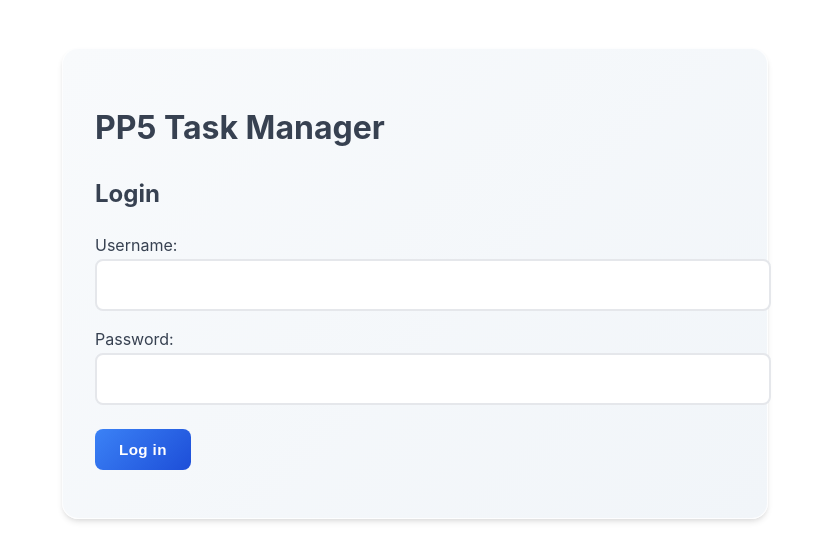
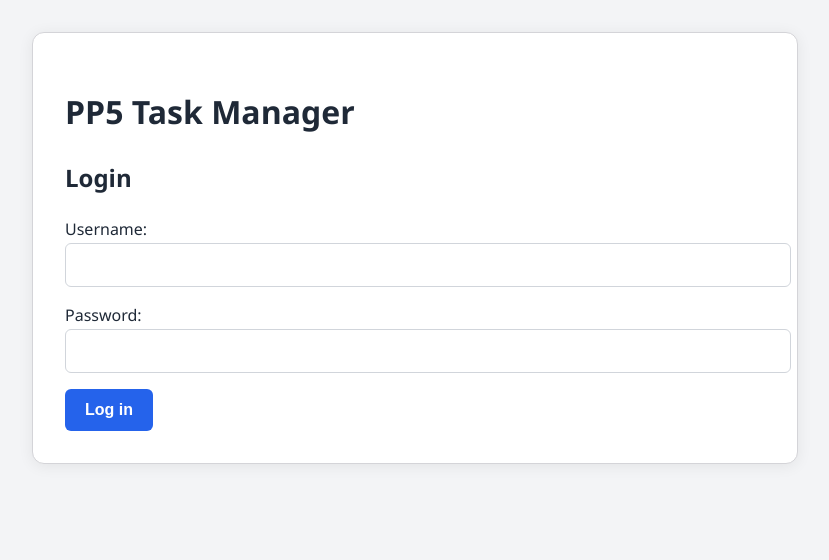
Before and after one commit to AndyLang81/pp5-frontend, a React (Create React App) app: page / in a window 1280 px wide. Shown: the top 560 px of the page, without its empty margins (225-1054 px from the left). Built offline with nearby package versions, Linux system fonts and the light colour scheme.

Commit message:
style: polish final UI with softer borders, priority-hover indicators, and cleaner tile contrast

```diff
--- a/src/App.css
+++ b/src/App.css
@@ -1,64 +1,55 @@
-/* Modern CSS with improved UX and contemporary design */
+/* Final CSS - Sleek, Soft, Minimal */
+
+body {
+  margin: 0;
+  background-color: #f3f4f6;
+  color: #1f2937;
+  font-family: 'Segoe UI', Roboto, Oxygen, sans-serif;
+  line-height: 1.6;
+}
 
 .App {
-  max-width: 640px;
-  margin: 3rem auto;
-  font-family: -apple-system, BlinkMacSystemFont, 'Segoe UI', 'Roboto', 'Oxygen', sans-serif;
+  max-width: 700px;
+  margin: 2rem auto;
   padding: 2rem;
-  background: linear-gradient(135deg, #f8fafc 0%, #f1f5f9 100%);
-  border-radius: 16px;
-  box-shadow:
-    0 4px 6px -1px rgba(0, 0, 0, 0.1),
-    0 2px 4px -1px rgba(0, 0, 0, 0.06);
-  border: 1px solid rgba(255, 255, 255, 0.8);
+  background-color: #ffffff;
+  border-radius: 12px;
+  box-shadow: 0 2px 15px rgba(0, 0, 0, 0.07);
+  border: 1px solid #d4d4d8;
 }
 
-/* Modern button styling with better interaction states */
 button {
-  padding: 0.75rem 1.5rem;
   background-color: #1f2937;
   color: white;
   border: none;
-  border-radius: 8px;
-  margin-bottom: 1rem;
+  border-radius: 6px;
+  padding: 0.6rem 1.2rem;
+  font-size: 0.9rem;
+  font-weight: 500;
   cursor: pointer;
-  font-weight: 500;
-  font-size: 0.95rem;
-  transition: all 0.2s cubic-bezier(0.4, 0, 0.2, 1);
-  position: relative;
-  overflow: hidden;
+  transition: background-color 0.2s ease-in-out;
 }
 
 button:hover {
   background-color: #374151;
-  transform: translateY(-1px);
-  box-shadow: 0 4px 12px rgba(31, 41, 55, 0.3);
 }
 
-button:active {
-  transform: translateY(0);
-  transition-duration: 0.1s;
+button:disabled {
+  opacity: 0.5;
+  cursor: not-allowed;
 }
 
-button:focus {
-  outline: none;
-  ring: 2px solid #3b82f6;
-  ring-offset: 2px;
-}
-
-/* Enhanced form styling */
 form input,
 form textarea,
 form select {
   width: 100%;
+  padding: 0.75rem;
+  font-size: 1rem;
   margin-bottom: 1rem;
-  padding: 0.875rem 1rem;
-  font-size: 1rem;
-  border: 2px solid #e5e7eb;
-  border-radius: 8px;
+  border: 1px solid #d1d5db;
+  border-radius: 6px;
   background-color: #ffffff;
-  transition: all 0.2s ease-in-out;
-  font-family: inherit;
+  transition: border-color 0.2s;
 }
 
 form input:focus,
@@ -66,162 +57,97 @@ form textarea:focus,
 form select:focus {
   outline: none;
   border-color: #3b82f6;
-  box-shadow: 0 0 0 3px rgba(59, 130, 246, 0.1);
-  transform: translateY(-1px);
+  box-shadow: 0 0 0 2px rgba(59, 130, 246, 0.2);
 }
 
-form input:hover,
-form textarea:hover,
-form select:hover {
-  border-color: #9ca3af;
-}
-
-form textarea {
-  resize: vertical;
-  min-height: 100px;
-}
-
-/* Primary form button styling */
 form button {
-  margin-top: 0.5rem;
-  background: linear-gradient(135deg, #3b82f6 0%, #1d4ed8 100%);
-  border: none;
+  background-color: #2563eb;
+  padding: 0.75rem 1.25rem;
   font-weight: 600;
-  letter-spacing: 0.025em;
+  font-size: 1rem;
+  border-radius: 6px;
 }
 
 form button:hover {
-  background: linear-gradient(135deg, #2563eb 0%, #1e40af 100%);
-  box-shadow: 0 4px 12px rgba(59, 130, 246, 0.4);
+  background-color: #1e40af;
 }
 
-/* Modern list styling */
 ul {
+  list-style: none;
   padding-left: 0;
-  margin: 0;
 }
 
-li {
-  background-color: #ffffff;
-  border: 1px solid #f3f4f6;
-  padding: 1.5rem;
-  border-radius: 12px;
+.task-tile {
+  background-color: #f0f1f3;
+  border: 1px solid #e5e7eb;
+  border-left: 4px solid transparent;
+  padding: 1rem;
+  border-radius: 10px;
   margin-bottom: 1rem;
-  transition: all 0.2s ease-in-out;
-  position: relative;
-  overflow: hidden;
+  box-shadow: 0 1px 3px rgba(0, 0, 0, 0.03);
+  transition: box-shadow 0.2s, border-top 0.2s ease-in-out;
 }
 
-li:hover {
-  transform: translateY(-2px);
-  box-shadow:
-    0 10px 25px -3px rgba(0, 0, 0, 0.1),
-    0 4px 6px -2px rgba(0, 0, 0, 0.05);
-  border-color: #e5e7eb;
+.task-tile:hover {
+  box-shadow: 0 4px 12px rgba(0, 0, 0, 0.06);
 }
 
-/* Enhanced typography */
-h3 {
-  margin: 0 0 0.75rem 0;
-  font-weight: 700;
-  font-size: 1.25rem;
-  color: #1f2937;
-  line-height: 1.3;
+.task-tile.done {
+  opacity: 0.6;
+  text-decoration: line-through;
+  background-color: #f3f4f6;
 }
 
-/* Modern logout container */
+.task-priority-low {
+  border-left-color: #22c55e;
+}
+
+.task-priority-low:hover {
+  border-top: 4px solid #22c55e;
+}
+
+.task-priority-medium {
+  border-left-color: #f59e0b;
+}
+
+.task-priority-medium:hover {
+  border-top: 4px solid #f59e0b;
+}
+
+.task-priority-high {
+  border-left-color: #ef4444;
+}
+
+.task-priority-high:hover {
+  border-top: 4px solid #ef4444;
+}
+
+.task-tile button {
+  background-color: #e5e7eb;
+  color: #1f2937;
+  font-size: 0.85rem;
+  padding: 0.4rem 0.75rem;
+  border-radius: 5px;
+  margin-top: 0.5rem;
+  margin-right: 0.5rem;
+}
+
+.task-tile button:hover {
+  background-color: #d1d5db;
+}
+
+h3 {
+  margin-top: 0;
+  font-size: 1.2rem;
+  color: #111827;
+}
+
 .logout-container {
   display: flex;
   justify-content: flex-end;
-  margin-bottom: 2rem;
+  margin-bottom: 1.5rem;
 }
 
-/* Enhanced task tile styling */
-.task-tile {
-  border: 1px solid #f3f4f6;
-  padding: 1.5rem;
-  margin-bottom: 1rem;
-  border-radius: 12px;
-  background-color: #ffffff;
-  transition: all 0.2s ease-in-out;
-  position: relative;
-  overflow: hidden;
-}
-
-.task-tile:hover {
-  transform: translateY(-2px);
-  box-shadow:
-    0 10px 25px -3px rgba(0, 0, 0, 0.1),
-    0 4px 6px -2px rgba(0, 0, 0, 0.05);
-}
-
-/* Modern priority-based colors with better contrast and accessibility */
-.task-priority-low {
-  background: linear-gradient(135deg, #f0fdf4 0%, #dcfce7 100%) !important;
-  border-left: 4px solid #22c55e;
-  position: relative;
-}
-
-.task-priority-low::before {
-  content: '';
-  position: absolute;
-  top: 0;
-  left: 0;
-  right: 0;
-  height: 3px;
-  background: linear-gradient(90deg, #22c55e, #16a34a);
-}
-
-.task-priority-medium {
-  background: linear-gradient(135deg, #fffbeb 0%, #fef3c7 100%) !important;
-  border-left: 4px solid #f59e0b;
-  position: relative;
-}
-
-.task-priority-medium::before {
-  content: '';
-  position: absolute;
-  top: 0;
-  left: 0;
-  right: 0;
-  height: 3px;
-  background: linear-gradient(90deg, #f59e0b, #d97706);
-}
-
-.task-priority-high {
-  background: linear-gradient(135deg, #fef2f2 0%, #fecaca 100%) !important;
-  border-left: 4px solid #ef4444;
-  position: relative;
-}
-
-.task-priority-high::before {
-  content: '';
-  position: absolute;
-  top: 0;
-  left: 0;
-  right: 0;
-  height: 3px;
-  background: linear-gradient(90deg, #ef4444, #dc2626);
-}
-
-/* Add subtle animations and micro-interactions */
-@keyframes fadeIn {
-  from {
-    opacity: 0;
-    transform: translateY(10px);
-  }
-  to {
-    opacity: 1;
-    transform: translateY(0);
-  }
-}
-
-.task-tile,
-li {
-  animation: fadeIn 0.3s ease-out;
-}
-
-/* Responsive improvements */
 @media (max-width: 640px) {
   .App {
     margin: 1rem;
@@ -230,7 +156,7 @@ li {
 
   button {
     width: 100%;
-    margin-bottom: 0.75rem;
+    margin-bottom: 1rem;
   }
 
   .logout-container {
@@ -238,27 +164,7 @@ li {
   }
 }
 
-/* Focus indicators for better accessibility */
 *:focus {
   outline: 2px solid #3b82f6;
   outline-offset: 2px;
 }
-
-/* Improved contrast for better readability */
-p, span, div {
-  color: #374151;
-  line-height: 1.6;
-}
-
-/* Add subtle loading states */
-button:disabled {
-  opacity: 0.6;
-  cursor: not-allowed;
-  transform: none;
-}
-
-button:disabled:hover {
-  background-color: #1f2937;
-  transform: none;
-  box-shadow: none;
-}
```
